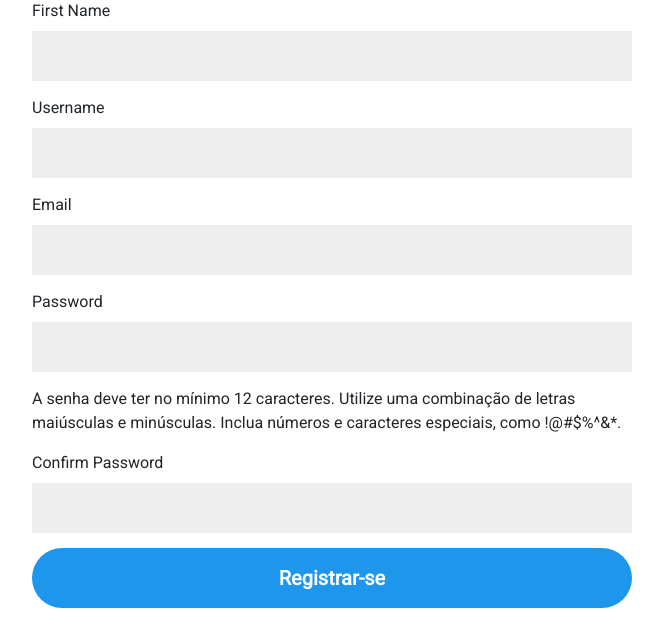
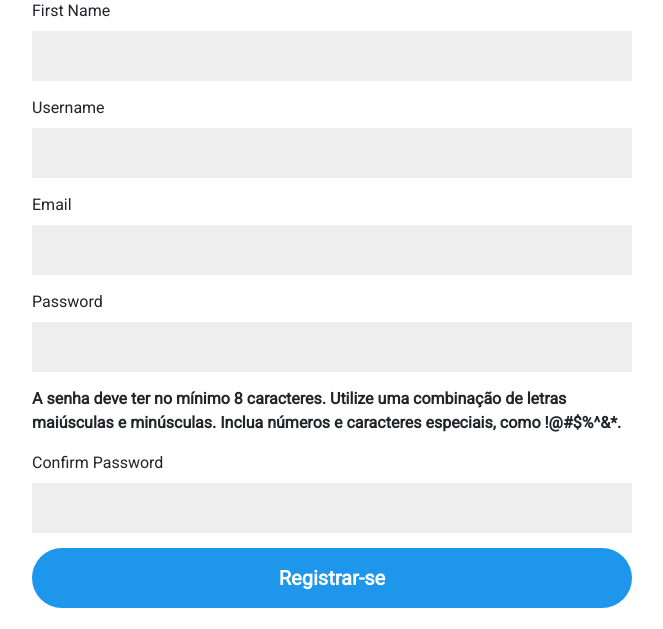
Before and after one commit to snubdev/twitter_ebac, a Django app: page /register/ in a window 1280 px wide. Shown: the part 186-815 px from the top of the page, without its empty margins (308-971 px from the left). Run offline with Django 3.2, Linux system fonts and the light colour scheme; some libraries are stand-ins or nearby versions.

Commit message:
Corrigindo o Projeto

```diff
--- a/project/static/css/style.css
+++ b/project/static/css/style.css
@@ -221,3 +221,10 @@ a:link {
 .twitter-login-box .m-erro {
      color: red;
 }
+
+.infor-password {
+    font-weight: bold;
+}
+.m-erro-register {
+     color: red;
+}
--- a/project/templates/twitter/base.html
+++ b/project/templates/twitter/base.html
@@ -4,7 +4,7 @@
   <head>
       <meta charset="UTF-8">
       <meta name="viewport" content="width=device-width, initial-scale=1.0">
-      <title>What's happening?</title>
+      <title>Twitter EBAC</title>
       <link rel="stylesheet" href="https://stackpath.bootstrapcdn.com/bootstrap/4.4.1/css/bootstrap.min.css"
           integrity="sha384-Vkoo8x4CGsO3+Hhxv8T/Q5PaXtkKtu6ug5TOeNV6gBiFeWPGFN9MuhOf23Q9Ifjh" crossorigin="anonymous">
       <link href="https://fonts.googleapis.com/css?family=Asap" rel="stylesheet">
--- a/project/templates/twitter/register.html
+++ b/project/templates/twitter/register.html
@@ -27,15 +27,25 @@
                 <label for="password-id">Password</label>
                 {{ form.password1 }}
             </div>
-            <p>
-                A senha deve ter no mínimo 12 caracteres.
+
+            <div class="infor-password">
+               <p>
+                A senha deve ter no mínimo 8 caracteres.
                 Utilize uma combinação de letras maiúsculas e minúsculas.
                 Inclua números e caracteres especiais, como !@#$%^&*.
-            </p>
+               </p>
+            </div>
+
             <div class="input-wrapper">
                 <label for="password-id">Confirm Password</label>
                 {{ form.password2 }}
             </div>
+
+            {% if form.errors %}
+            <div class="m-erro-register">
+                <p>Ocorreu um erro ao cadastrar as informações. Por favor, verifique os dados e tente novamente.</p>
+            </div>
+            {% endif %}
 
             <button class="twitter-btn">Registrar-se</button>
         </form>
```
Also changed, not shown: db.sqlite3.
